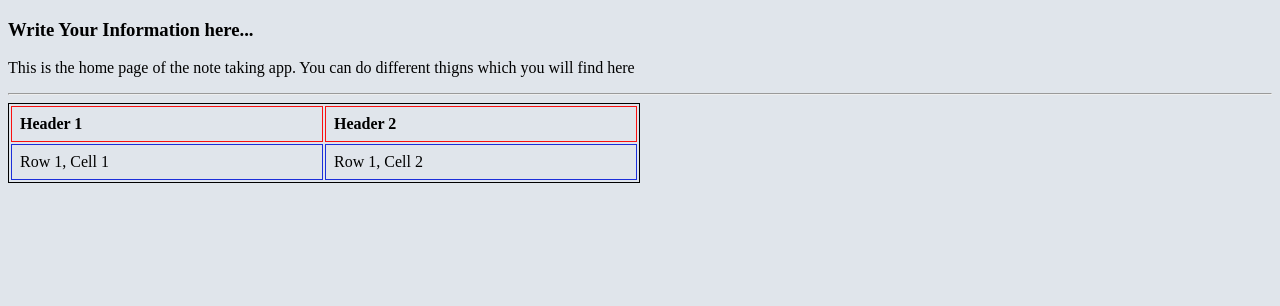
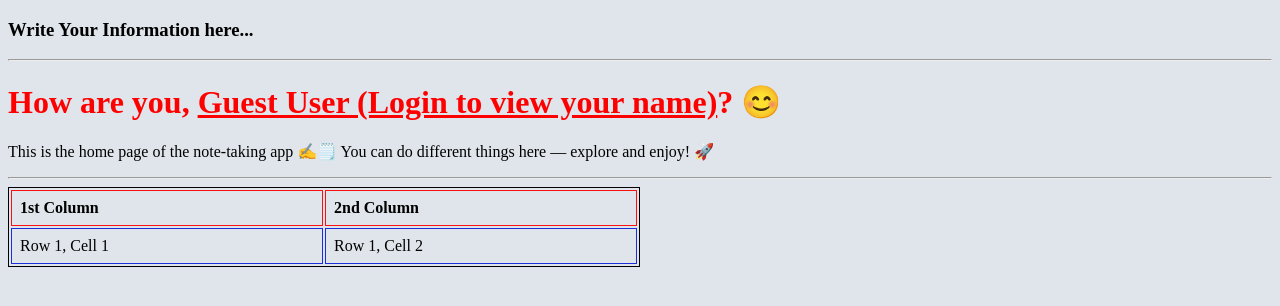
Before and after one commit to RanaUniverse/note_taking_web_app, a Flask app: page / in a window 1280 px wide. Shown: the part 130-436 px from the top of the page. Run offline with Flask 3, Linux system fonts and the light colour scheme.

Commit message:
now table and navbar will come from a macro of jinja

```diff
--- a/templates/base_static_file.html
+++ b/templates/base_static_file.html
@@ -1,3 +1,6 @@
+{% import 'macros/navbar.html' as nav %}
+{% import 'macros/table.html' as tab %}
+
 <!DOCTYPE html>
 <html lang="en">
 
@@ -18,34 +21,22 @@
 
     <header>
         <h1>📝 Note Writing Application 📓</h1>
-        <nav class="nav-bar">
-                <a href="{{ url_for('index_page') }}">🏡 Home</a>
-                <a href="{{ url_for('about_page') }}">📖 About Us</a>
-                <a href="{{ url_for('help_page') }}">💬 Need Help?</a>
-        </nav>
+
+        {{ nav.navbar() }}
 
     </header>
 
     <h3>Write Your Information here...</h3>
 
     <main>
+        <hr>
+
         {% block content %}
         {% endblock %}
 
         <hr>
 
-        {% block table_demo %}
-        <table>
-            <tr>
-                <th>Header 1</th>
-                <th>Header 2</th>
-            </tr>
-            <tr>
-                <td>Row 1, Cell 1</td>
-                <td>Row 1, Cell 2</td>
-            </tr>
-        </table>
-        {% endblock %}
+        {{ tab.demo_table() }}
     </main>
 
 </body>
--- a/templates/index.html
+++ b/templates/index.html
@@ -1,12 +1,16 @@
 {% extends 'base_static_file.html' %}
 
 {% block title %}
-Index Home Page
+🏠 Index Home Page
 {% endblock %}
 
 {% block content %}
+<h1>
+    How are you, <u>{{ user_name or "Guest User (Login to view your name)"}}</u>? 😊
+</h1>
 <p>
-    This is the home page of the note taking app. You can do different thigns which you will find here
+    This is the home page of the note-taking app ✍️🗒️
+    You can do different things here — explore and enjoy! 🚀
 </p>
 
 {% endblock %}
--- /dev/null
+++ b/templates/macros/navbar.html
@@ -0,0 +1,7 @@
+{% macro navbar() %}
+<nav class="nav-bar">
+    <a href="{{ url_for('index_page') }}">🏡 Home</a>
+    <a href="{{ url_for('about_page') }}">📖 About Us</a>
+    <a href="{{ url_for('help_page') }}">💬 Need Help?</a>
+</nav>
+{% endmacro %}
--- /dev/null
+++ b/templates/macros/table.html
@@ -0,0 +1,14 @@
+{% macro demo_table() %}
+
+<table>
+    <tr>
+        <th>1st Column</th>
+        <th>2nd Column</th>
+    </tr>
+    <tr>
+        <td>Row 1, Cell 1</td>
+        <td>Row 1, Cell 2</td>
+    </tr>
+</table>
+
+{% endmacro %}
```
Also changed, not shown: zzz_working_steps.md (added, +11 -0 lines).
